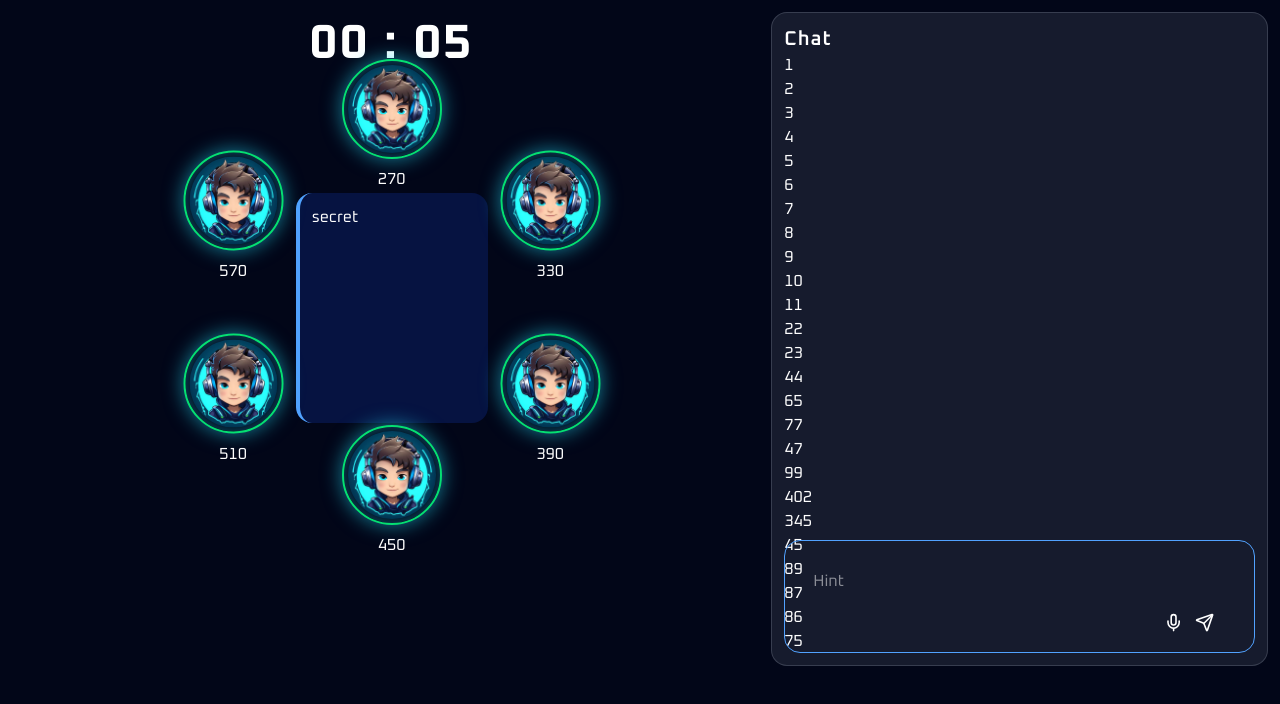
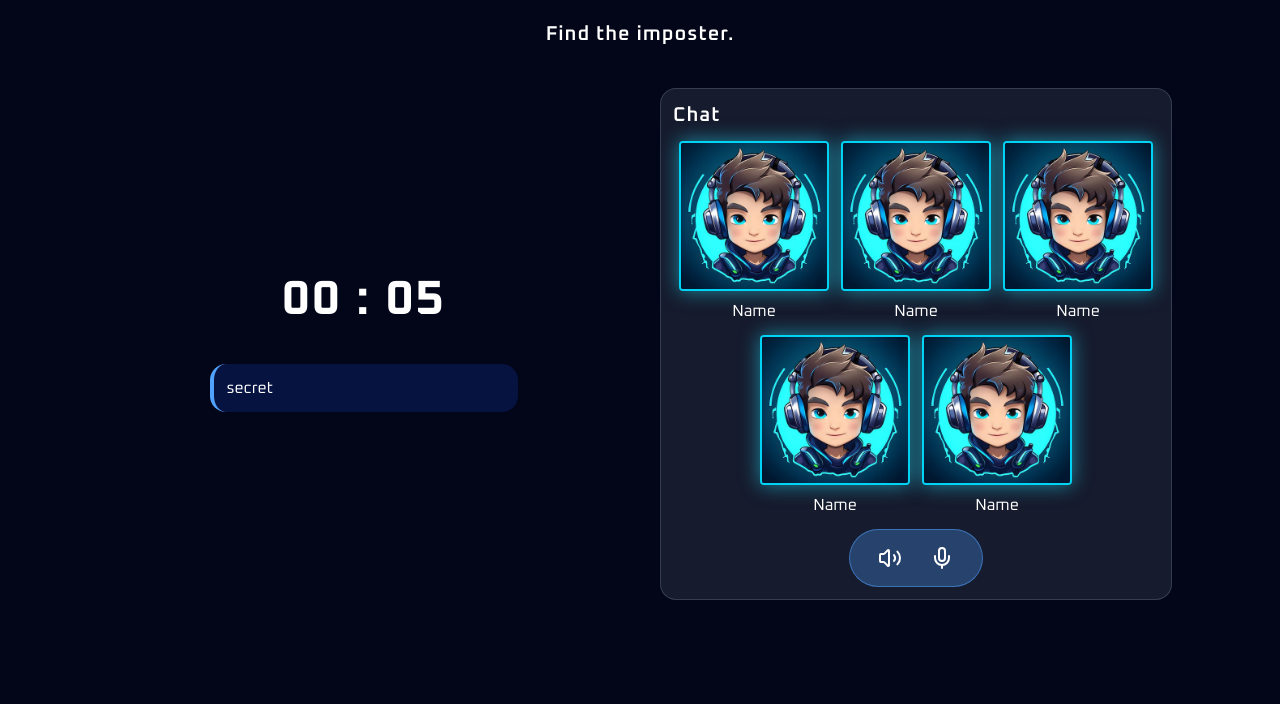
Before and after one commit to coderAung/imposter, a Next.js app in the folder imposter-web/: page /game/2587 in a window 1280 px wide. Shown: the top 704 px of the page. Built offline with nearby package versions, Linux system fonts and the light colour scheme.

Commit message:
update game ui

```diff
--- a/imposter-web/app/(dashboard)/layout.tsx
+++ b/imposter-web/app/(dashboard)/layout.tsx
@@ -1,7 +1,7 @@
 "use client"
 import { Header } from "@/components/customs/fonts";
 import { Slot } from "@radix-ui/react-slot";
-import { Gamepad2, Home, Menu, Search, Settings, UserRound, UsersRoundIcon } from "lucide-react";
+import { Bell, Gamepad2, Home, Menu, Search, Settings, UserRound, UsersRoundIcon } from "lucide-react";
 import Link from "next/link";
 import { GameFormModal } from "./_parts/lobbies";
 import { useState } from "react";
@@ -15,8 +15,9 @@ export default function DashboardLayout({children}: {children:React.ReactNode})
         <>
             <div className="md:w-1/2 backdrop-blur-xl px-2 py-2 md:mx-auto md:mt-2 md:rounded items-center flex justify-between mb-4 sticky top-0">
                 <Header header="Imposter"/>
-                <div className="flex gap-x-4">
+                <div className="flex gap-x-4 px-3">
                     <Search />
+                    <Bell />
                     <div className="hidden md:flex">
                         <Menu />
                     </div>
--- a/imposter-web/app/game/[id]/page.tsx
+++ b/imposter-web/app/game/[id]/page.tsx
@@ -1,15 +1,21 @@
-import { GameArea, GameCard, GameChat, GameTimer } from "../_parts/games";
+import { Title } from "@/components/customs/fonts";
+import { GameArea, GameCard, GameChat, GameChatMobile, GamePlayers, GameTimer } from "../_parts/games";
 
 export default function Game() {
     return (
-        <div className="flex justify-center p-3">
-            <div className="flex grow h-screen flex-col items-center p-2 my-auto">
-                <GameTimer className="mb-20" />
-                <GameArea>
-                    <GameCard />
-                </GameArea>
+        <>
+            <Title title="Find the imposter." className="mb-10 mt-5 text-center" />
+            <div className="md:flex md:justify-center md:items-center gap-10">
+                <div className="flex flex-col items-center md:w-[40%]">
+                    <GameTimer className="mb-10" />
+                    <GameArea className="w-3/4 md:w-3/5">
+                        <GameCard className="h-[400]" />
+                    </GameArea>
+                </div>
+                <GameChat className="hidden md:block w-[40%]" />
+                <GamePlayers className="md:hidden mt-5 pb-32" />
+                <GameChatMobile className="md:hidden fixed bottom-0" />
             </div>
-            <GameChat className="hidden md:block grow" />
-        </div>
+        </>
     )
 }
--- a/imposter-web/app/game/_parts/games.tsx
+++ b/imposter-web/app/game/_parts/games.tsx
@@ -1,7 +1,7 @@
 "use client"
 import { AppCard } from "@/components/customs/cards"
 import { Title } from "@/components/customs/fonts"
-import { Mic, Send } from "lucide-react"
+import { Mic, MicOff, Users2, Volume2, VolumeOff } from "lucide-react"
 import Image from "next/image"
 import { useEffect, useState } from "react"
 
@@ -31,25 +31,39 @@ export const GameTimer = ({className}:{className?:string}) => {
     )
 }
 
-export const GameCard = () => {
+export const GameCard = ({className}:{className?:string}) => {
     return (
-        <AppCard variant="blue" className="h-[80%] w-full rounded-2xl">
+        <AppCard variant="blue" className={`w-full rounded-2xl ${className}`}>
             secret
         </AppCard>
     )
 }
 
-export const GameArea = ({children}: {children:React.ReactNode}) => {
-    const players = [1, 2, 3, 4, 5, 6]
-    const total = players.length
-    const radius = 180
+export const GamePlayers = ({className}:{className?:string}) => {
     return (
-        <div className={`flex justify-center items-center w-80 h-80 relative rounded-full`}>
-            <div className="absolute top-1/2 left-1/2 -translate-x-1/2 -translate-y-1/2 w-3/5 h-[90%] flex items-center justify-center">
-                {children}
+        <div className={` ${className}`}>
+            <Title title="Players chat" className="text-center mb-3" />
+            <div className={`p-2 flex flex-wrap justify-center gap-3`}>
+                {[1, 2, 3, 4, 5].map(i => <ChatProfile key={i} />)}
             </div>
-            {players.map((v, i) => <GamePlayer key={i} angle={(360/total) * i + 270} radius={radius} />)}
         </div>
+    )
+}
+
+export const GameArea = ({children, className}: {children:React.ReactNode, className?:string}) => {
+    // const players = [1, 2, 3, 4, 5, 6]
+    // const total = players.length
+    // const radius = 180
+    return (
+        <div className={`${className}`}>
+            {children}
+        </div>
+        // <div className={`flex justify-center items-center w-80 h-80 relative rounded-full`}>
+        //     <div className="absolute top-1/2 left-1/2 -translate-x-1/2 -translate-y-1/2 w-3/5 h-[90%] flex items-center justify-center">
+        //         {children}
+        //     </div>
+            // {players.map((v, i) => <GamePlayer key={i} angle={(360/total) * i + 270} radius={radius} />)}
+        // </div>
     )
 }
 
@@ -73,21 +87,58 @@ export const GameChat = ({className}:{className?:string}) => {
         <div className={`${className}`}>
             <div className="p-3 relative rounded-2xl border border-gray-500/40 bg-gray-500/20">
                 <div className="min-h-5/6 max-h-5/6">
-                    <Title title="Chat" className="sticky top-0"/>
-                    <div>
-                        {[1, 2, 3, 4, 5, 6, 7, 8, 9, 10, 11, 22, 23, 44, 65, 77, 47, 99, 402, 345, 45, 89, 87, 86, 75].map(i => <div key={i}>{i}</div>)}
+                    <Title title="Chat" className="mb-3"/>
+                    <div className="flex flex-wrap justify-center gap-3 mb-3">
+                        {[1, 2, 3, 4, 5].map(i => <ChatProfile key={i} className="" />)}
                     </div>
-                </div>
-                <div className="absolute bottom-0 right-0 p-3 w-full">
-                    <div className="border border-blue-400 p-5 rounded-2xl w-full">
-                        <input placeholder="Hint" className="p-2 ring-0 outline-0 w-full"/>
-                        <div className="flex gap-x-3 mt-3 justify-end px-5">
-                            <button><Mic size={"1.2rem"} /></button>
-                            <button><Send size={"1.2rem"} /></button>
-                        </div>
+                    <div className="flex justify-center items-center">
+                        <ChatControls />
                     </div>
                 </div>
             </div>
         </div>
     )
 }
+
+const ChatPlayersControls = ({className}:{className?:string}) => {
+    return (
+        <div className={`rounded-full px-2 gap-x-3 py-2 backdrop-blur-md flex justify-center items-center border border-blue-400/50 bg-blue-400/30 ${className}`}>
+            <button className="hover:bg-gray-400/30 cursor-pointer p-2 rounded-ful"><Users2 /></button>
+        </div>
+    )
+}
+
+export const ChatControls = ({className}:{className?:string}) => {
+    const [silent, setSilent] = useState(false)
+    const toggleSilent = () => setSilent(!silent)
+    const [mute, setMute] = useState(false)
+    const toggleMute = () => setMute(!mute)
+    return (
+        <div className={`rounded-full px-5 gap-x-3 py-2 flex justify-center items-center border border-blue-400/50 bg-blue-400/30 backdrop-blur-md ${className}`}>
+            {!silent && <button onClick={toggleSilent} className="hover:bg-gray-400/30 cursor-pointer p-2 rounded-full"><Volume2 /></button>}
+            {silent && <button onClick={toggleSilent} className="hover:bg-gray-400/30 p-2 cursor-pointer rounded-full"><VolumeOff /></button>}
+            {!mute && <button onClick={toggleMute} className="hover:bg-gray-400/30 cursor-pointer p-2 rounded-full"> <Mic /></button>}
+            {mute && <button onClick={toggleMute} className="hover:bg-gray-400/30 cursor-pointer p-2 rounded-full"> <MicOff /></button>}
+        </div>
+    )
+}
+
+export const GameChatMobile = ({className}: {className?:string}) => {
+    return (
+        <div className={`gap-x-3 py-10 flex justify-center w-full ${className}`}>
+            <ChatControls />
+            <ChatPlayersControls />
+        </div>
+    )
+}
+
+export const ChatProfile = ({className}:{className?:string}) => {
+    const green = "border-2 border-cyan-400 shadow-[0_0_20px_rgba(34,211,238,0.6),inset_0_0_15px_rgba(34,211,238,0.4)]"
+
+    return (
+        <div className={`flex justify-center flex-col items-center ${className}`}>
+            <Image src={"/default.avif"} alt="Profile photo" width={150} height={150} className={`rounded mb-2 ${green}`} />
+            <div className="text-center">Name</div>
+        </div>
+    )
+}
```
